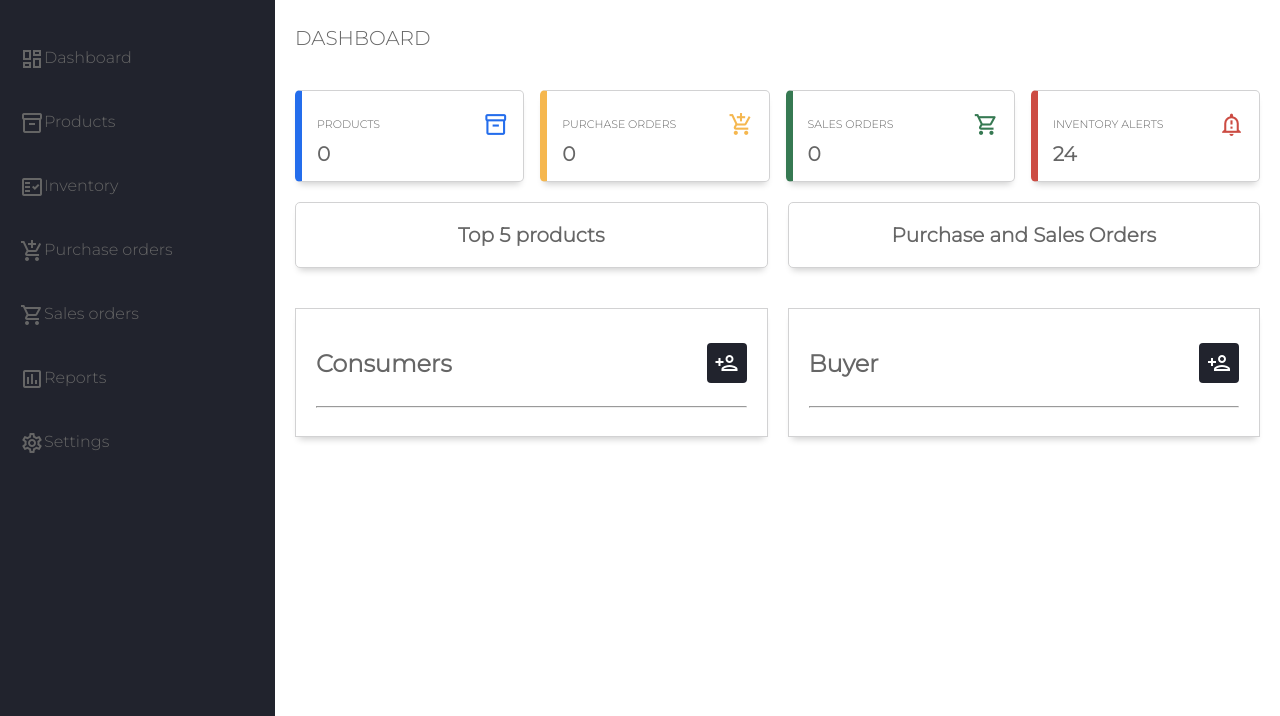
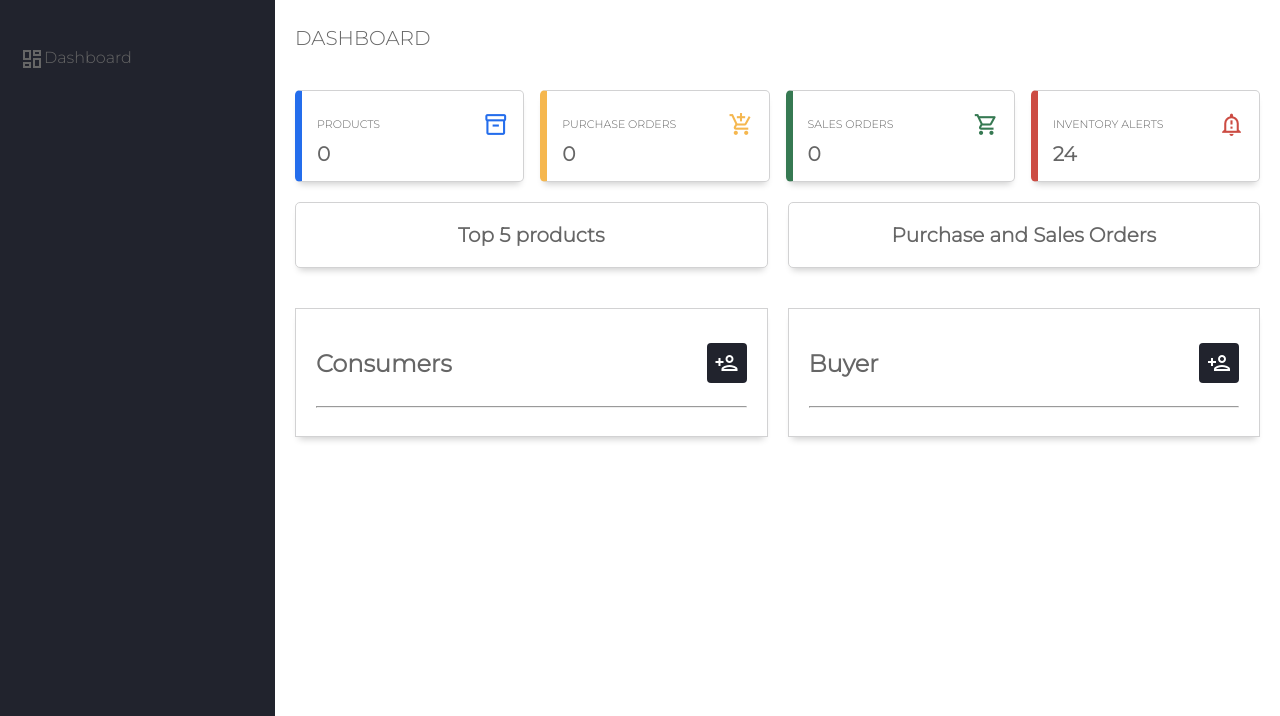
Before and after one commit to varun1526/Admin_Dashboard, a plain HTML site: page main/index.html in a window 1280 px wide. Shown: the part 84-800 px from the top of the page. Drawn offline with nearby package versions, Linux system fonts and the light colour scheme.

Commit message:
deleted unwanted code

```diff
--- a/data/data.json
+++ b/data/data.json
@@ -20,7 +20,7 @@
       "password": "varun1",
       "consumer": [
         {
-          "name": "varun111",
+          "name": "varun1111",
           "email": "varun33r@gmail.com",
           "id": 1
         },
--- a/main/index.html
+++ b/main/index.html
@@ -40,24 +40,6 @@
             <ul class="sidebar-list">
                 <li class="sidebar-list-item" id="dashboard_btn">
                     <span class="material-icons-outlined">dashboard</span>Dashboard
-                </li>
-                <li class="sidebar-list-item" id="product_btn">
-                    <span class="material-icons-outlined">inventory_2</span>Products
-                </li>
-                <li class="sidebar-list-item" id="invent_btn">
-                    <span class="material-icons-outlined">fact_check</span>Inventory
-                </li>
-                <li class="sidebar-list-item" id="purchase_btn">
-                    <span class="material-icons-outlined">add_shopping_cart</span>Purchase orders
-                </li>
-                <li class="sidebar-list-item" id="sales_btn">
-                    <span class="material-icons-outlined">shopping_cart</span>Sales orders
-                </li>
-                <li class="sidebar-list-item" id="product_btn">
-                    <span class="material-icons-outlined">poll</span>Reports
-                </li>
-                <li class="sidebar-list-item" id="product_btn">
-                    <span class="material-icons-outlined">settings</span>Settings
                 </li>
             </ul>
         </aside>
```
